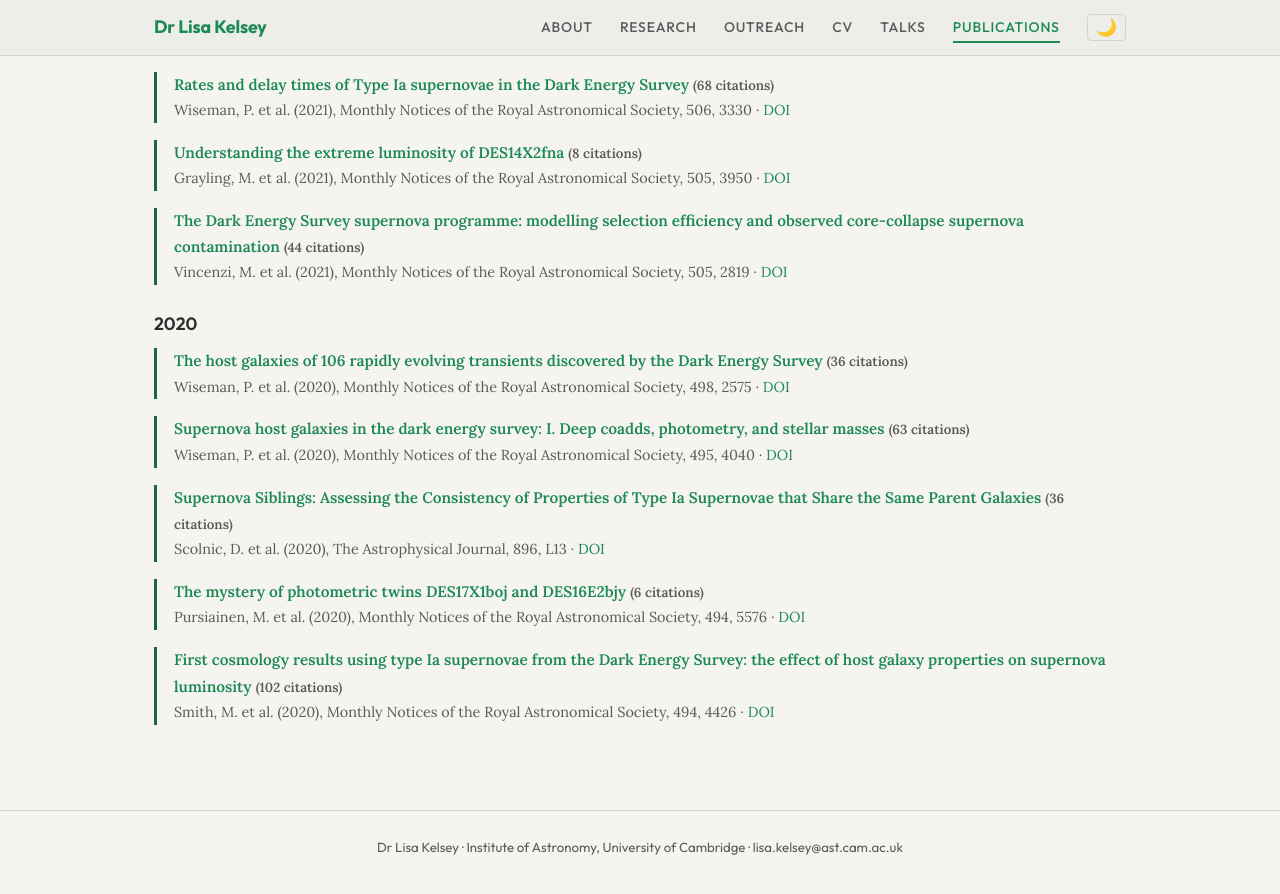
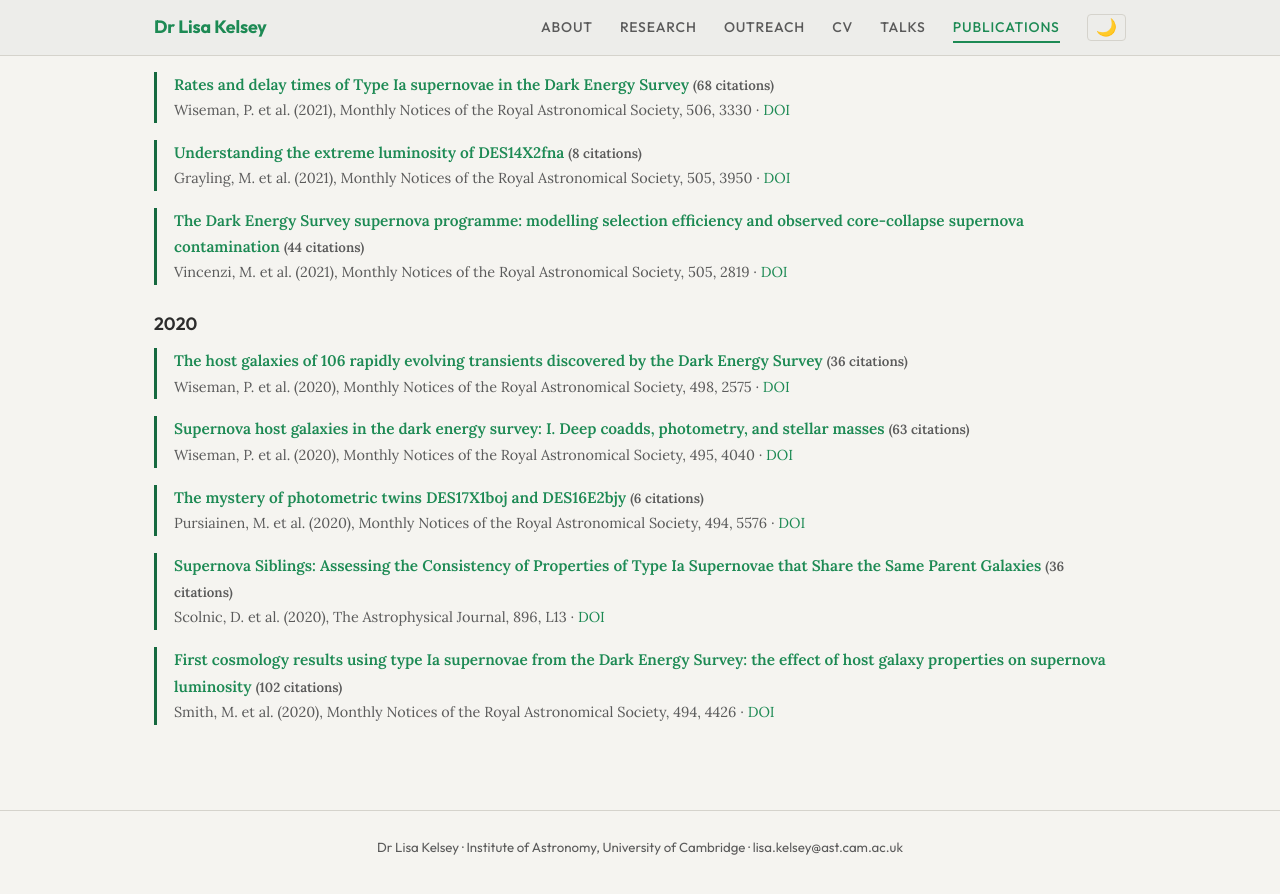
Before and after one commit to LKelsey/LKelsey.github.io, a Jekyll site: the page built from publications.md, in a window 1280 px wide and 900 px high, scrolled down 3508 px. Shown: the top 894 px of the window. Built offline with Jekyll 4.4.1, drawn with Linux system fonts in a browser that asks for light colours; part of the change alters nothing that is shown.

```diff
--- a/_data/publications.yml
+++ b/_data/publications.yml
@@ -1,4 +1,4 @@
-# Auto-generated from ADS library on 2026-05-28 09:51 UTC
+# Auto-generated from ADS library on 2026-05-29 09:41 UTC
 # Do not edit manually
 
 first_author:
@@ -365,6 +365,14 @@ coauthor:
       bibcode: "2020MNRAS.495.4040W"
       citations: 63
       doi: https://doi.org/10.1093/mnras/staa1302
+    - title: "The mystery of photometric twins DES17X1boj and DES16E2bjy"
+      authors: "Pursiainen, M. et al."
+      year: 2020
+      journal: "Monthly Notices of the Royal Astronomical Society, 494, 5576"
+      url: https://ui.adsabs.harvard.edu/abs/2020MNRAS.494.5576P/abstract
+      bibcode: "2020MNRAS.494.5576P"
+      citations: 6
+      doi: https://doi.org/10.1093/mnras/staa995
     - title: "Supernova Siblings: Assessing the Consistency of Properties of Type Ia Supernovae that Share the Same Parent Galaxies"
       authors: "Scolnic, D. et al."
       year: 2020
@@ -373,14 +381,6 @@ coauthor:
       bibcode: "2020ApJ...896L..13S"
       citations: 36
       doi: https://doi.org/10.3847/2041-8213/ab8735
-    - title: "The mystery of photometric twins DES17X1boj and DES16E2bjy"
-      authors: "Pursiainen, M. et al."
-      year: 2020
-      journal: "Monthly Notices of the Royal Astronomical Society, 494, 5576"
-      url: https://ui.adsabs.harvard.edu/abs/2020MNRAS.494.5576P/abstract
-      bibcode: "2020MNRAS.494.5576P"
-      citations: 6
-      doi: https://doi.org/10.1093/mnras/staa995
     - title: "First cosmology results using type Ia supernovae from the Dark Energy Survey: the effect of host galaxy properties on supernova luminosity"
       authors: "Smith, M. et al."
       year: 2020
```
